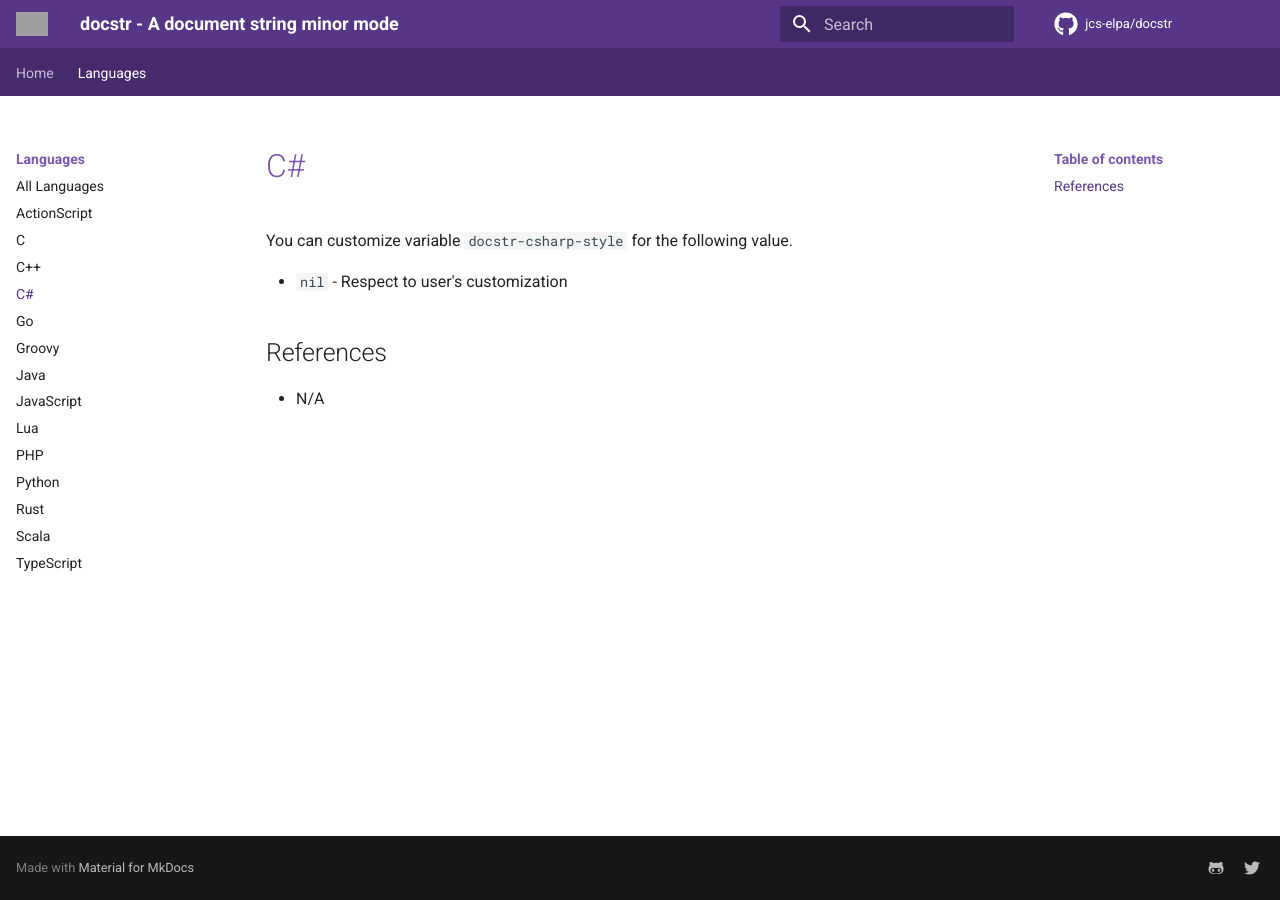
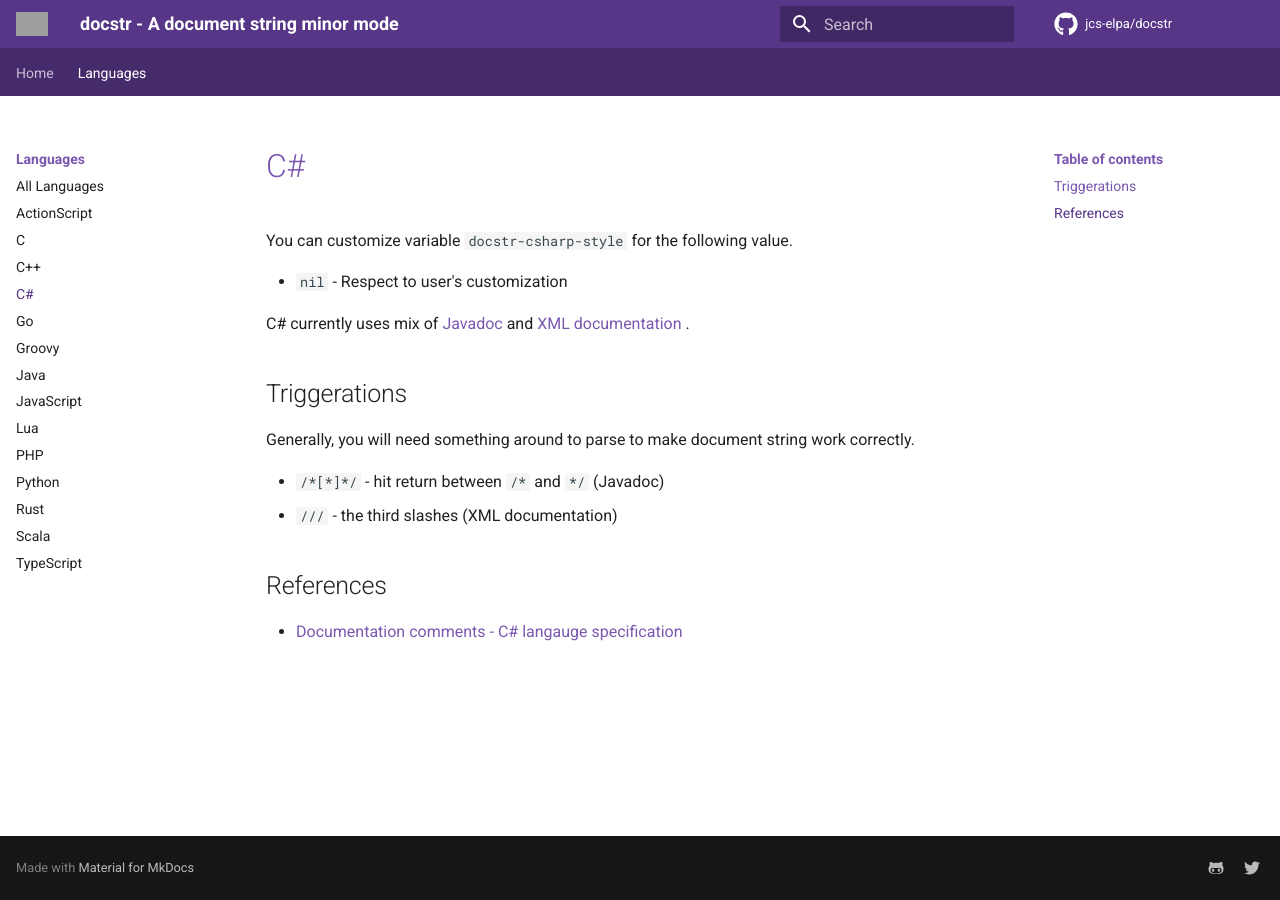
Before and after one commit to emacs-vs/docstr, an MkDocs documentation site: the page built from docs/page/langs/csharp.md, in a window 1280 px wide. Built offline with MkDocs 1.6.1 and Material for MkDocs 9.7.7, drawn with Linux system fonts in a browser that asks for light colours; comment, search, counter and statistics services are not loaded; grey boxes are pictures that could not be loaded.

Commit message:
Update doc

```diff
--- a/docs/page/langs/csharp.md
+++ b/docs/page/langs/csharp.md
@@ -4,6 +4,18 @@ You can customize variable `docstr-csharp-style` for the following value.
 
 * `nil` - Respect to user's customization
 
+C# currently uses mix of [Javadoc](https://en.wikipedia.org/wiki/Javadoc) and
+[XML documentation](https://docs.microsoft.com/en-us/dotnet/csharp/programming-guide/xmldoc/)
+.
+
+## Triggerations
+
+Generally, you will need something around to parse to make document string work
+correctly.
+
+* `/*[*]*/` - hit return between `/*` and `*/` (Javadoc)
+* `///` - the third slashes (XML documentation)
+
 ## References
 
-* N/A
+* [Documentation comments - C# langauge specification](https://docs.microsoft.com/en-us/dotnet/csharp/language-reference/language-specification/documentation-comments)
```
